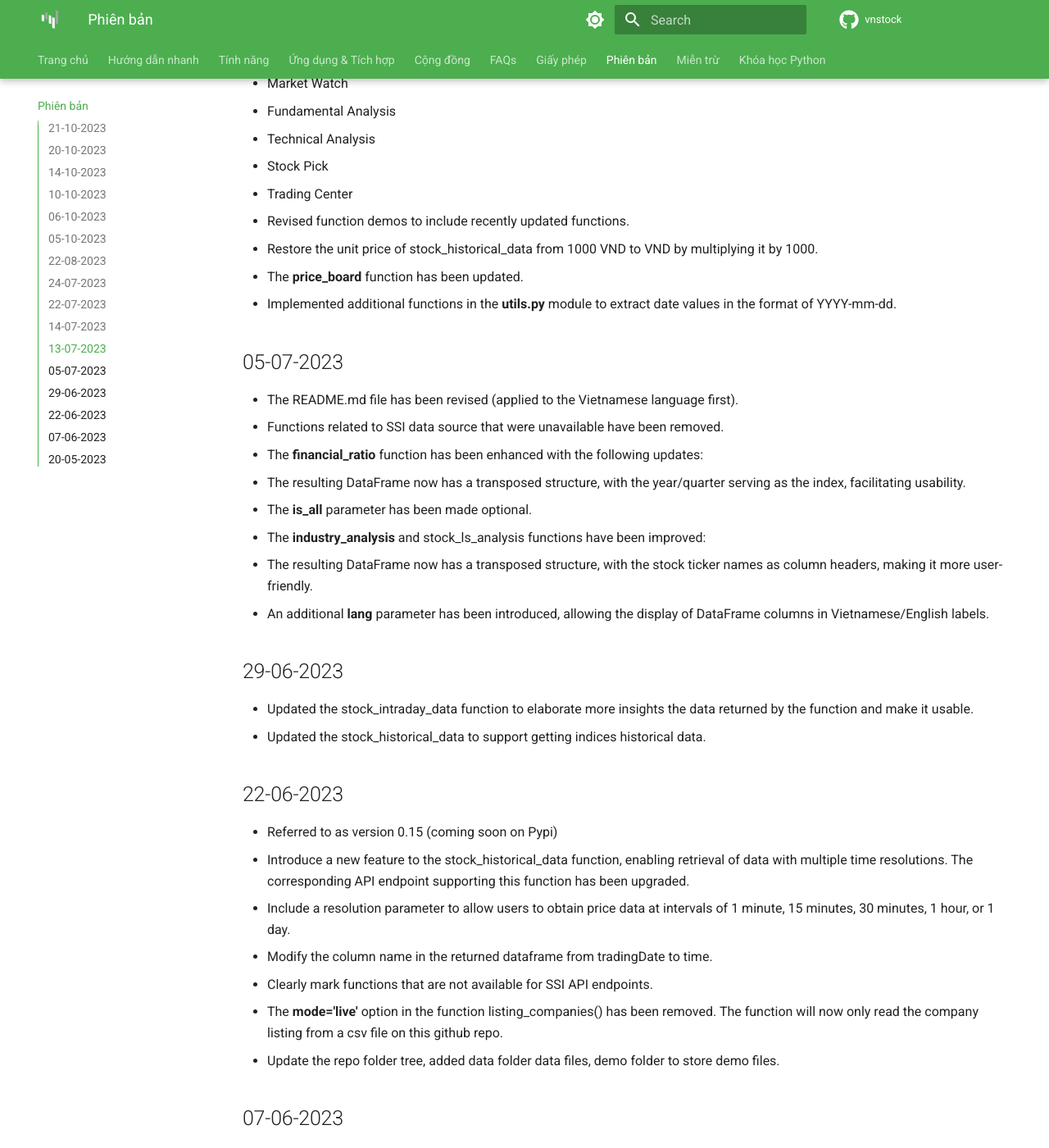
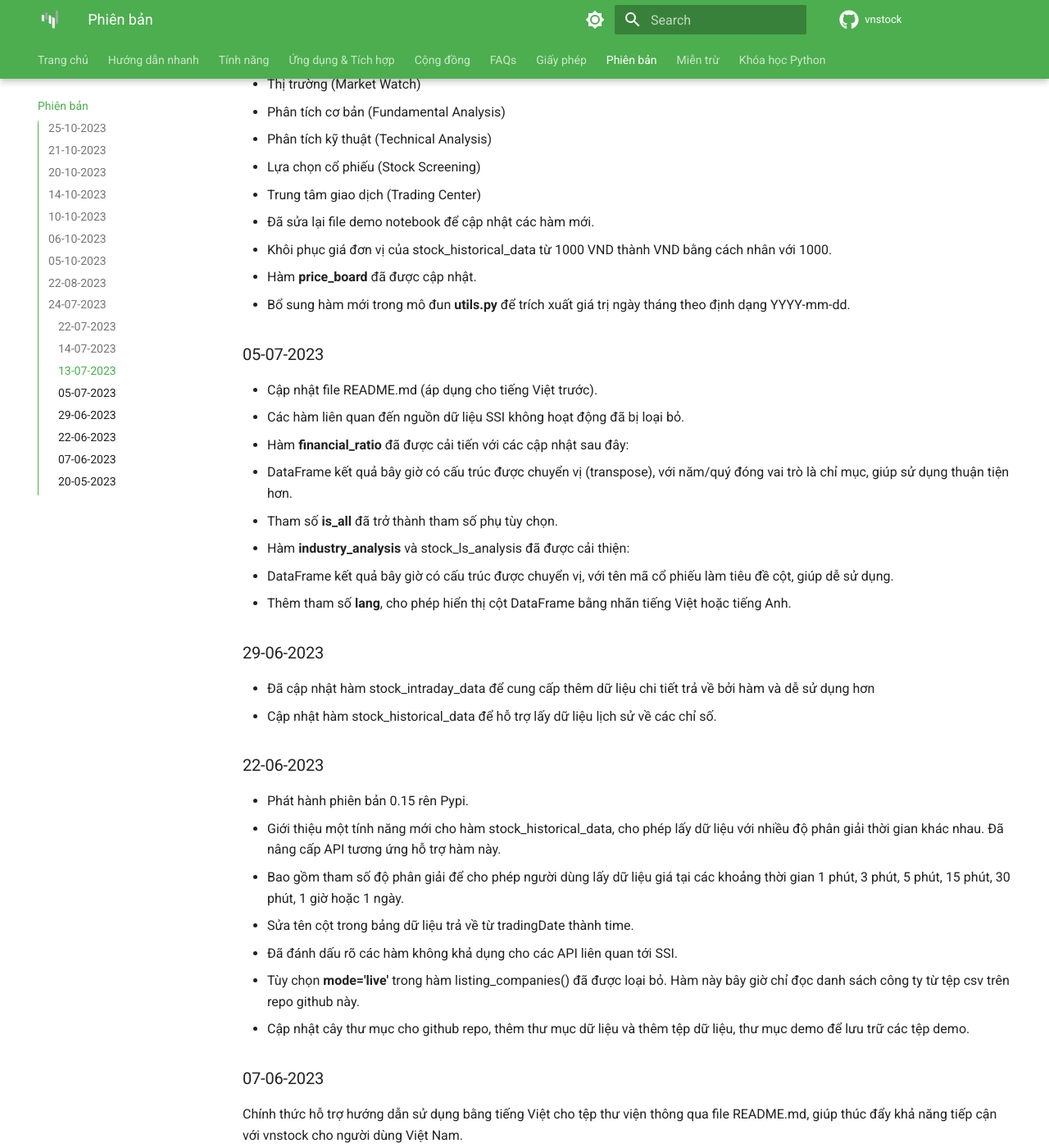
Before and after one commit to thinh-vu/vnstock, an MkDocs documentation site: the page built from docs/docs/changes_log.md, in a window 1280 px wide and 1400 px high, scrolled down 3922 px. Shown: the whole window at 82% size. Built offline with MkDocs 1.6.1 and Material for MkDocs 9.7.7, drawn with Linux system fonts in a browser that asks for light colours; comment, search, counter and statistics services are not loaded; some of the changed text lies outside the part shown.

Commit message:
update docs

```diff
--- a/docs/docs/changes_log.md
+++ b/docs/docs/changes_log.md
@@ -3,6 +3,10 @@
 ---
 
 # Lịch sử cập nhật
+
+## 25-10-2023
+- Bổ sung hướng dẫn xuất dữ liệu sang các định dạng phổ biến bao gồm CSV, Excel, và dữ liệu cho Amibroker.
+- Thử nghiệm tính năng Blog của Mkdocs Matterial cho chuyên mục Kiến thức.
 
 ## 21-10-2023
 - Giới thiệu cách sử dụng vnstock trong Google Sheets với Neptyne for Google Sheets.
@@ -61,64 +65,63 @@
 - Cập nhật Demo Notebook để minh họa các thay đổi mới nhất.
 
 ## 24-07-2023
-- Bắt đầu triển khai chức năng truy xuất dữ liệu chứng khoán phái sinh.
-- Kết hợp một chức năng sàng lọc cổ phiếu từ TCBS vào thư viện.
+- Bắt đầu triển khai hàm truy xuất dữ liệu chứng khoán phái sinh.
+- Kết hợp một hàm sàng lọc cổ phiếu từ TCBS vào thư viện.
 - Cải thiện hàm stock_historical_data với các cập nhật sau:
   - Khi độ khung thời gian (resolution) được đặt thành **1D**, cột thời gian sẽ hiển thị theo định dạng ngày **YYYY-mm-dd**.
   - Thêm một giá trị mới **derivative** cho tham số **type**, cho phép truy xuất dữ liệu phái sinh.
 - Các tham chiếu hàm trong tệp README đã được cấu trúc theo các tình huống sử dụng thực tế, như Phân tích Kỹ thuật, Phân tích Cơ bản, Sàng lọc Cổ phiếu, vv. Điều này giúp cho tài liệu thân thiện và có tổ chức hơn với người dùng. Phiên bản tiếng Anh của tệp README cũng đã được cập nhật để phù hợp với phiên bản tiếng Việt.
 
-## 22-07-2023
-- Added a new example code to the existing [demo notebook](https://github.com/thinh-vu/vnstock/blob/beta/demo/gen2_vnstock_demo_index_all_functions_testing_2023.ipynb) that demonstrates how to export data from Google Colab to Google Sheets.
+### 22-07-2023
+- Bổ sung hướng dẫn vào [Demo Notebook](https://github.com/thinh-vu/vnstock/blob/beta/demo/gen2_vnstock_demo_index_all_functions_testing_2023.ipynb) giúp người dùng xuất dữ liệu từ Google Colab ra Google Sheets.
 
-## 14-07-2023
-- Released version 0.17 on Pypi
-- The **beta** branch has been promoted to become the default branch, while the **main** branch will now serve as the stable version repository.
-- The changes made in the **beta** branch will be merged into the **main** branch and released on PyPI on a monthly basis, starting from now onwards
-- The README.md file has been updated to synchronize the English and Vietnamese versions.
-- The database file listing_companies_enhanced-2023.csv in the data folder of this repository has been updated for the listing_companies function.
-- A new function, price_depth, has been introduced to retrieve trading prices and volume for a list of stocks. This function can be used in conjunction with the price_board function.
+### 14-07-2023
+- Phát hành phiên bản 0.17 trên PyPI.
+- Những thay đổi trên nhánh **beta** sẽ được cập nhật vào nhánh **main** và phát hành qua PyPI hàng tháng từ bây giờ.
+- File README.md đã được cập nhật để đồng bộ hóa phiên bản tiếng Anh và tiếng Việt.
+- Dữ liệu file listing_companies_enhanced-2023.csv trong thư mục data của repo này được sử dụng để cung cấp dữ liệu công ty niêm yết cho hàm listing_companies.
+- Hàm mới, price_depth, đã được giới thiệu để lấy giá và khối lượng giao dịch cho danh sách các cổ phiếu. Hàm này có thể được sử dụng song song với hàm price_board.
 
-## 13-07-2023
-- Classified vnstock functions in the demo Jupyter Notebook based on 5 main pillars:
-  1. Market Watch
-  2. Fundamental Analysis
-  3. Technical Analysis
-  4. Stock Pick
-  5. Trading Center
-- Revised function demos to include recently updated functions.
-- Restore the unit price of stock_historical_data from 1000 VND to VND by multiplying it by 1000.
-- The **price_board** function has been updated.
-- Implemented additional functions in the **utils.py** module to extract date values in the format of YYYY-mm-dd.
+### 13-07-2023
+- Phân loại các tính năng của vnstock trong file Demo Jupyter Notebook theo 5 nhóm chính:
+  1. Thị trường (Market Watch)
+  2. Phân tích cơ bản (Fundamental Analysis)
+  3. Phân tích kỹ thuật (Technical Analysis)
+  4. Lựa chọn cổ phiếu (Stock Screening)
+  5. Trung tâm giao dịch (Trading Center)
 
-## 05-07-2023
-- The README.md file has been revised (applied to the Vietnamese language first).
-- Functions related to SSI data source that were unavailable have been removed.
-- The **financial_ratio** function has been enhanced with the following updates:
-  - The resulting DataFrame now has a transposed structure, with the year/quarter serving as the index, facilitating usability.
-  - The **is_all** parameter has been made optional.
-- The **industry_analysis** and stock_ls_analysis functions have been improved:
-  - The resulting DataFrame now has a transposed structure, with the stock ticker names as column headers, making it more user-friendly.
-  - An additional **lang** parameter has been introduced, allowing the display of DataFrame columns in Vietnamese/English labels.
+- Đã sửa lại file demo notebook để cập nhật các hàm mới.
+- Khôi phục giá đơn vị của stock_historical_data từ 1000 VND thành VND bằng cách nhân với 1000.
+- Hàm **price_board** đã được cập nhật.
+- Bổ sung hàm mới trong mô đun **utils.py** để trích xuất giá trị ngày tháng theo định dạng YYYY-mm-dd.
 
-## 29-06-2023
-- Updated the stock_intraday_data function to elaborate more insights the data returned by the function and make it usable.
-- Updated the stock_historical_data to support getting indices historical data.
+### 05-07-2023
+- Cập nhật file README.md (áp dụng cho tiếng Việt trước).
+- Các hàm liên quan đến nguồn dữ liệu SSI không hoạt động đã bị loại bỏ.
+- Hàm **financial_ratio** đã được cải tiến với các cập nhật sau đây:
+  - DataFrame kết quả bây giờ có cấu trúc được chuyển vị (transpose), với năm/quý đóng vai trò là chỉ mục, giúp sử dụng thuận tiện hơn.
+  - Tham số **is_all** đã trở thành tham số phụ tùy chọn.
+- Hàm **industry_analysis** và stock_ls_analysis đã được cải thiện:
+  - DataFrame kết quả bây giờ có cấu trúc được chuyển vị, với tên mã cổ phiếu làm tiêu đề cột, giúp dễ sử dụng.
+  - Thêm tham số **lang**, cho phép hiển thị cột DataFrame bằng nhãn tiếng Việt hoặc tiếng Anh.
 
-## 22-06-2023
-- Referred to as version 0.15 (coming soon on Pypi)
-- Introduce a new feature to the stock_historical_data function, enabling retrieval of data with multiple time resolutions. The corresponding API endpoint supporting this function has been upgraded.
-  - Include a resolution parameter to allow users to obtain price data at intervals of 1 minute, 15 minutes, 30 minutes, 1 hour, or 1 day.
-  - Modify the column name in the returned dataframe from tradingDate to time.
-- Clearly mark functions that are not available for SSI API endpoints.
-- The **mode='live'** option in the function listing_companies() has been removed. The function will now only read the company listing from a csv file on this github repo.
-- Update the repo folder tree, added data folder data files, demo folder to store demo files.
+### 29-06-2023
+- Đã cập nhật hàm stock_intraday_data để cung cấp thêm dữ liệu chi tiết trả về bởi hàm và dễ sử dụng hơn
+- Cập nhật hàm stock_historical_data để hỗ trợ lấy dữ liệu lịch sử về các chỉ số.
 
-## 07-06-2023
-Assist in providing a Vietnamese translation for the README.md file, which will be beneficial for local users.
+### 22-06-2023
+- Phát hành phiên bản 0.15 rên Pypi.
+- Giới thiệu một tính năng mới cho hàm stock_historical_data, cho phép lấy dữ liệu với nhiều độ phân giải thời gian khác nhau. Đã nâng cấp API tương ứng hỗ trợ hàm này.
+  - Bao gồm tham số độ phân giải để cho phép người dùng lấy dữ liệu giá tại các khoảng thời gian 1 phút, 3 phút, 5 phút, 15 phút, 30 phút, 1 giờ hoặc 1 ngày.
+  - Sửa tên cột trong bảng dữ liệu trả về từ tradingDate thành time.
+- Đã đánh dấu rõ các hàm không khả dụng cho các API liên quan tới SSI.
+- Tùy chọn **mode='live'** trong hàm listing_companies() đã được loại bỏ. Hàm này bây giờ chỉ đọc danh sách công ty từ tệp csv trên repo github này.
+- Cập nhật cây thư mục cho github repo, thêm thư mục dữ liệu và thêm tệp dữ liệu, thư mục demo để lưu trữ các tệp demo.
 
-## 20-05-2023
-> The **main** branch is dedicated to major updates only, while the **beta** branch is used for minor updates. Starting from now, the PyPI package will reflect the contents of the **main** branch.
+### 07-06-2023
+Chính thức hỗ trợ hướng dẫn sử dụng bằng tiếng Việt cho tệp thư viện thông qua file README.md, giúp thúc đẩy khả năng tiếp cận với vnstock cho người dùng Việt Nam.
 
-- The listing_companies() function can now read the company listing from either a csv file on this github repo or a live API request.
-- The stock_intraday_data () function has a new limit of 100 for the page_size parameter imposed by the TCBS.
+### 20-05-2023
+- Nhánh **main** dành riêng cho các cập nhật quan trọng, trong khi nhánh **beta** được sử dụng cho các cập nhật nhỏ. Từ bây giờ, gói PyPI sẽ phản ánh nội dung của nhánh **main**.
+- Hàm listing_companies() bây giờ có thể đọc danh sách công ty từ tệp csv trên repo github này hoặc từ một yêu cầu API trực tiếp.
+- Hàm stock_intraday_data() bây giờ có một giới hạn mới là 100 cho tham số page_size do TCBS thiết lập.
--- a/docs/mkdocs.yml
+++ b/docs/mkdocs.yml
@@ -8,6 +8,7 @@
   icon:
     repo: fontawesome/brands/github
   logo: assets/images/vnstock_logo_bw.png
+  favicon: assets/images/vnstock_logo_bw.png
   font:
     text: Roboto
     code: Roboto Mono
@@ -55,13 +56,52 @@
 edit_uri: edit/main/docs/docs
 plugins:
   - glightbox
-  - blog
   # - search
   - tags
   - search:
       separator: '[\s\u200b\-_,:!=\[\]()"`/]+|\.(?!\d)|&[lg]t;|(?!\b)(?=[A-Z][a-z])'
   - social: # display a preview on social for links
-      cards_layout: default
+      # cards_layout: default
+  # - meta # blog metadata
+  - blog:
+      enabled: true
+      blog_toc: true
+      post_dir: "{blog}/posts"
+      post_date_format: full
+      post_url_date_format: yyyy/MM/dd
+      post_url_format: "{date}/{slug}"
+      post_url_max_categories: 2
+      post_slugify: !!python/object/apply:pymdownx.slugs.slugify
+        kwds:
+          case: lower
+      post_slugify_separator: _
+      post_excerpt: optional
+      post_excerpt_max_categories: 2
+      post_excerpt_separator: <!-- more -->
+      post_readtime: true
+      post_readtime_words_per_minute: 300
+      categories: true
+      categories_name: Danh mục
+      categories_url_format: "category/{slug}"
+      categories_toc: true
+      archive: true
+      archive_name: Dòng thời gian
+      archive_date_format: yyyy
+      archive_url_date_format: yyyy
+      archive_url_format: "archive/{date}"
+      archive_toc: true
+      # categories_allowed:
+      #   - hướng dẫn
+      #   - kiến thức
+      #   - How to
+  - rss:
+      match_path: blog/posts/.*
+      date_from_meta:
+        as_creation: date
+      categories:
+        - categories
+        - tags
+
 
 markdown_extensions:
   - toc:
@@ -165,6 +205,7 @@
     - So sánh cổ phiếu: functions/comparison.md
     - Xếp hạng cổ phiếu: functions/rating.md
     - Định giá cổ phiếu: functions/evaluation.md
+    - Xuất dữ liệu: functions/export.md
     - Biểu diễn dữ liệu: functions/chart.md
   - Ứng dụng & Tích hợp:
     - Web app: integrate/web_app.md
@@ -182,4 +223,5 @@
   - Phiên bản: changes_log.md
   - Miễn trừ: disclaimer.md
   - Khóa học Python: course.md
-  # - Blog: blog/index.md
+  # - Kiến thức:
+  #   - Blog Home: blog/index.md
```
Also changed, not shown: docs/changes_log.md (deleted, +0 -75 lines), docs/docs/blog/category/how-to.md (added, +7 -0 lines), docs/docs/blog/category/knowledge.md (added, +7 -0 lines), docs/docs/blog/index.md (+1 -1 lines), docs/docs/blog/posts/cai-dat-mkdocs-matterial.md (added, +34 -0 lines), docs/docs/blog/posts/hello world.md (deleted, +0 -14 lines), docs/docs/blog/posts/so-sanh-du-lieu-vnstock-va-cac-nguon-khac.md (added, +17 -0 lines), docs/docs/blog/posts/test.md (added, +7 -0 lines), docs/docs/functions/export.md (added, +104 -0 lines), 1 other file.
